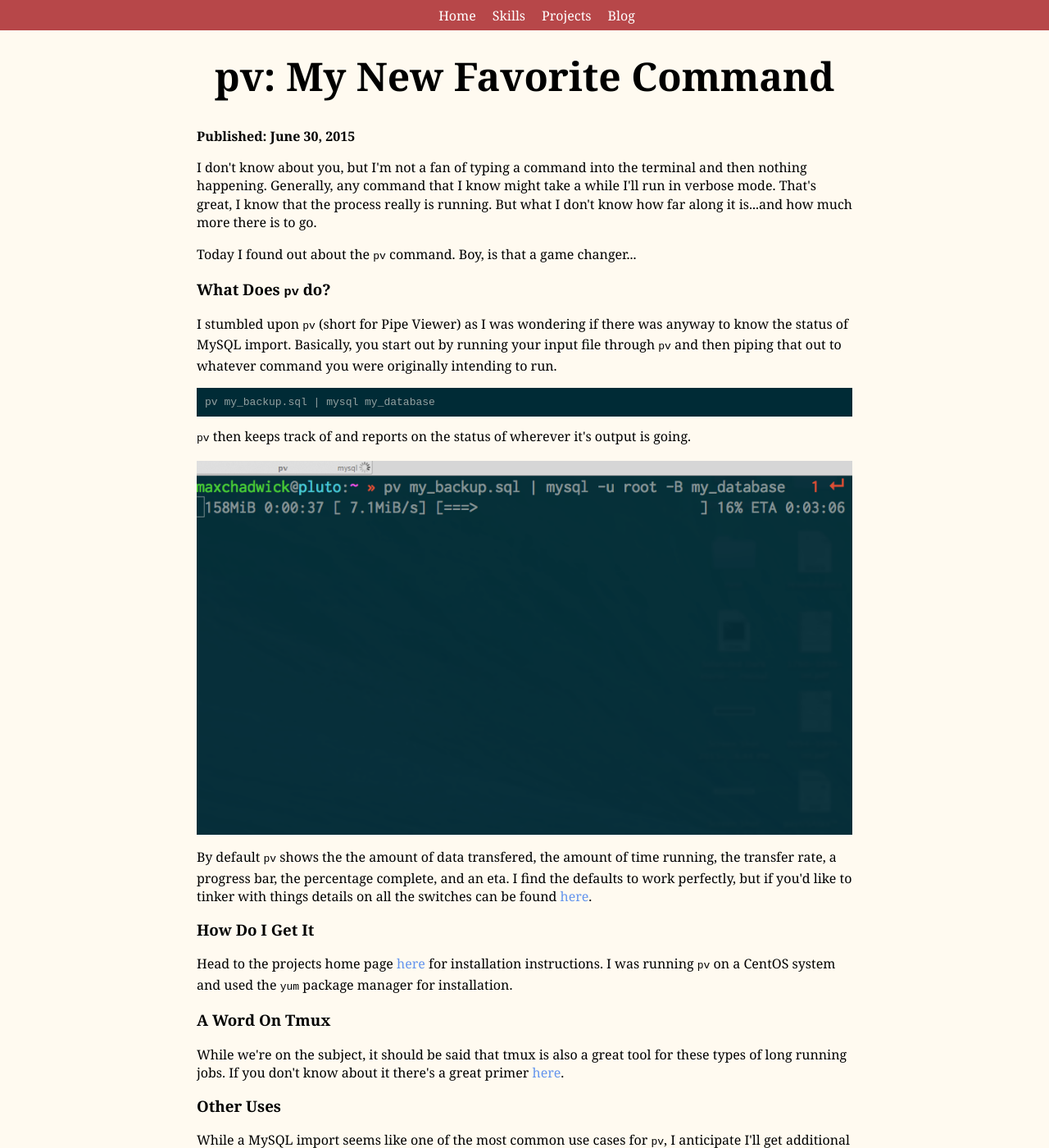
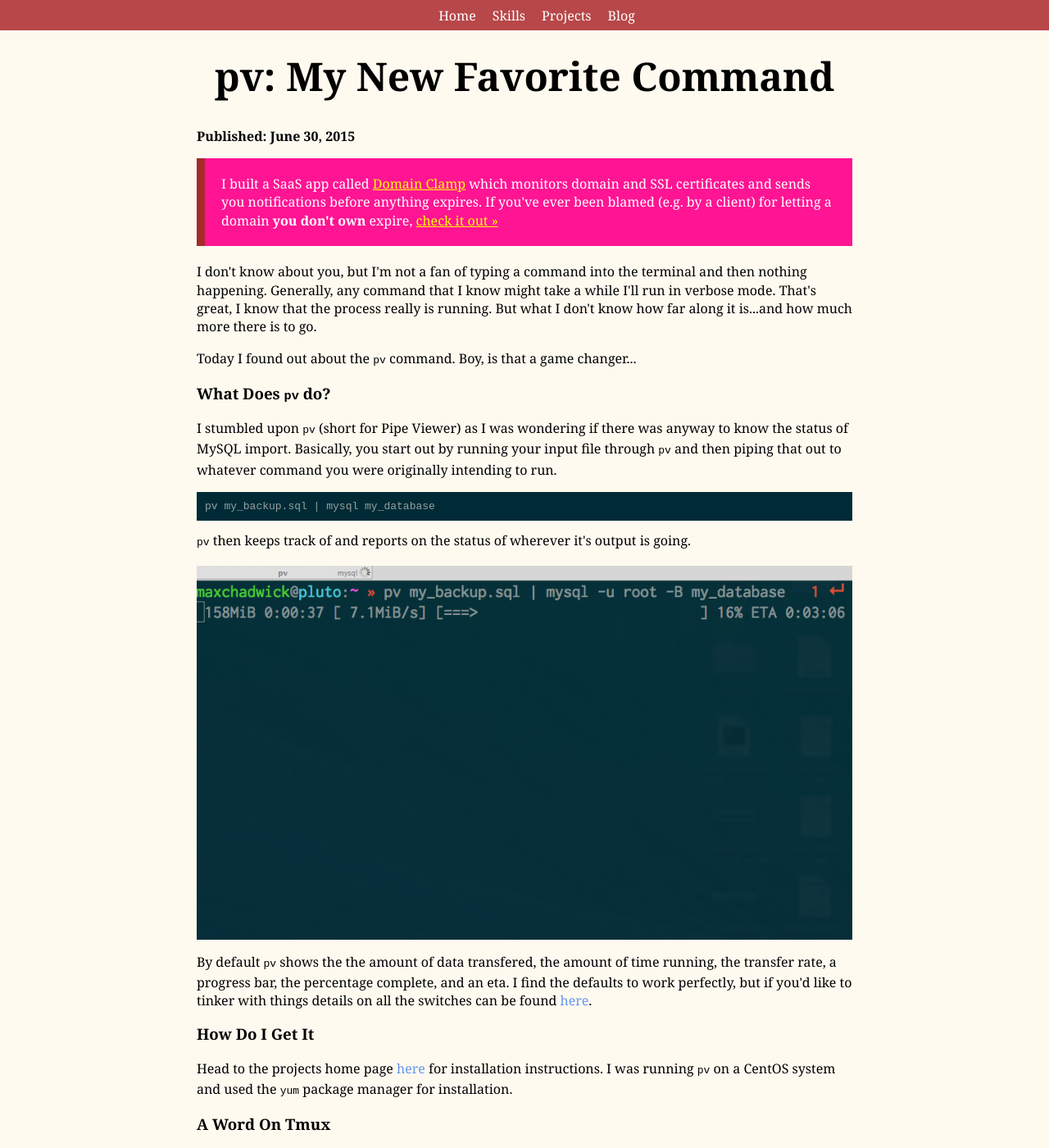
Before and after one commit to mpchadwick/mpchadwick.github.io, a Jekyll site: the page built from _posts/2015-06-30-pv-my-new-favorite-command.html, in a window 1280 px wide and 1400 px high. Shown: the whole window at 82% size. Built offline with Jekyll 4.4.1, drawn with Linux system fonts in a browser that asks for light colours; comment, search, counter and statistics services are not loaded.

Commit message:
Add domain clamp ad

```diff
--- /dev/null
+++ b/_includes/domain-clamp-ad.html
@@ -0,0 +1,3 @@
+<div class="domain-clamp-ad">
+    <p>I built a SaaS app called <a href="https://domainclamp.com">Domain Clamp</a> which monitors domain and SSL certificates and sends you notifications before anything expires. If you've ever been blamed (e.g. by a client) for letting a domain <strong>you don't own</strong> expire, <a href="https://domainclamp.com">check it out &raquo;</a></p>
+</div>
--- a/_layouts/blog-single.html
+++ b/_layouts/blog-single.html
@@ -3,6 +3,7 @@ layout: page
 ---
 <h1>{{ page.title }}</h1>
 <h4>Published: {{page.date | date: "%B %-d, %Y"}}</h4>
+{% include domain-clamp-ad.html %}
 {{ content }}
 <div id="disqus_thread"></div>
 <script>
--- a/style/main.css
+++ b/style/main.css
@@ -548,6 +548,21 @@ body.home {
 .about-section {
   margin-bottom: 30px; }
 
+.domain-clamp-ad {
+  background-color: deeppink;
+  margin-bottom: 20px;
+  padding: 20px;
+  color: white;
+  display: block;
+  border-left: 10px solid brown; }
+  .domain-clamp-ad p {
+    margin-bottom: 0; }
+  .domain-clamp-ad a {
+    color: yellow;
+    text-decoration: underline; }
+    .domain-clamp-ad a:hover {
+      background-color: darksalmon; }
+
 @media (min-width: 600px) {
   blockquote, ul, ol {
     margin-left: 50px; }
--- a/style/main.scss
+++ b/style/main.scss
@@ -8,4 +8,5 @@
 @import 'partials/_paginator.scss';
 @import 'partials/_home.scss';
 @import 'partials/_about.scss';
+@import 'partials/_domain-clamp-ad.scss';
 @import 'partials/_mediaqueries.scss';
```
Also changed, not shown: style/partials/_domain-clamp-ad.scss (added, +21 -0 lines), 1 other file.
